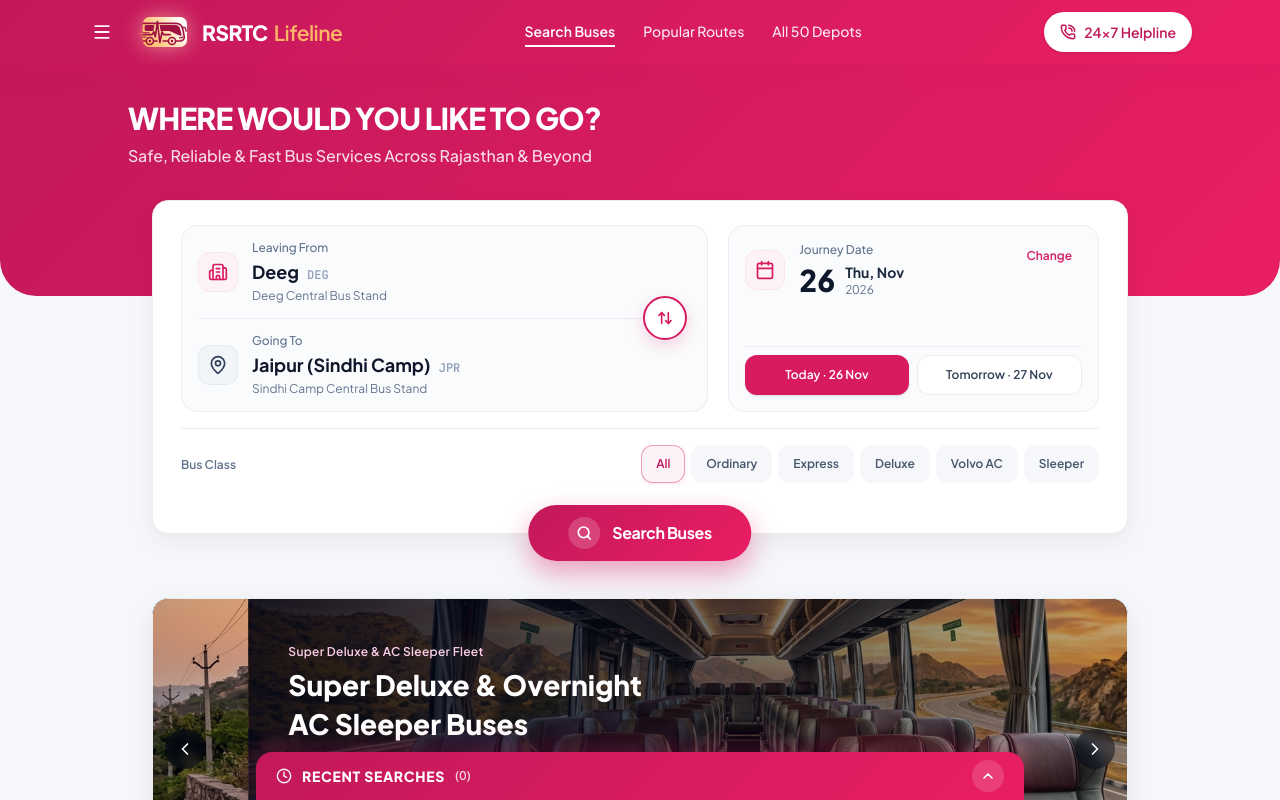
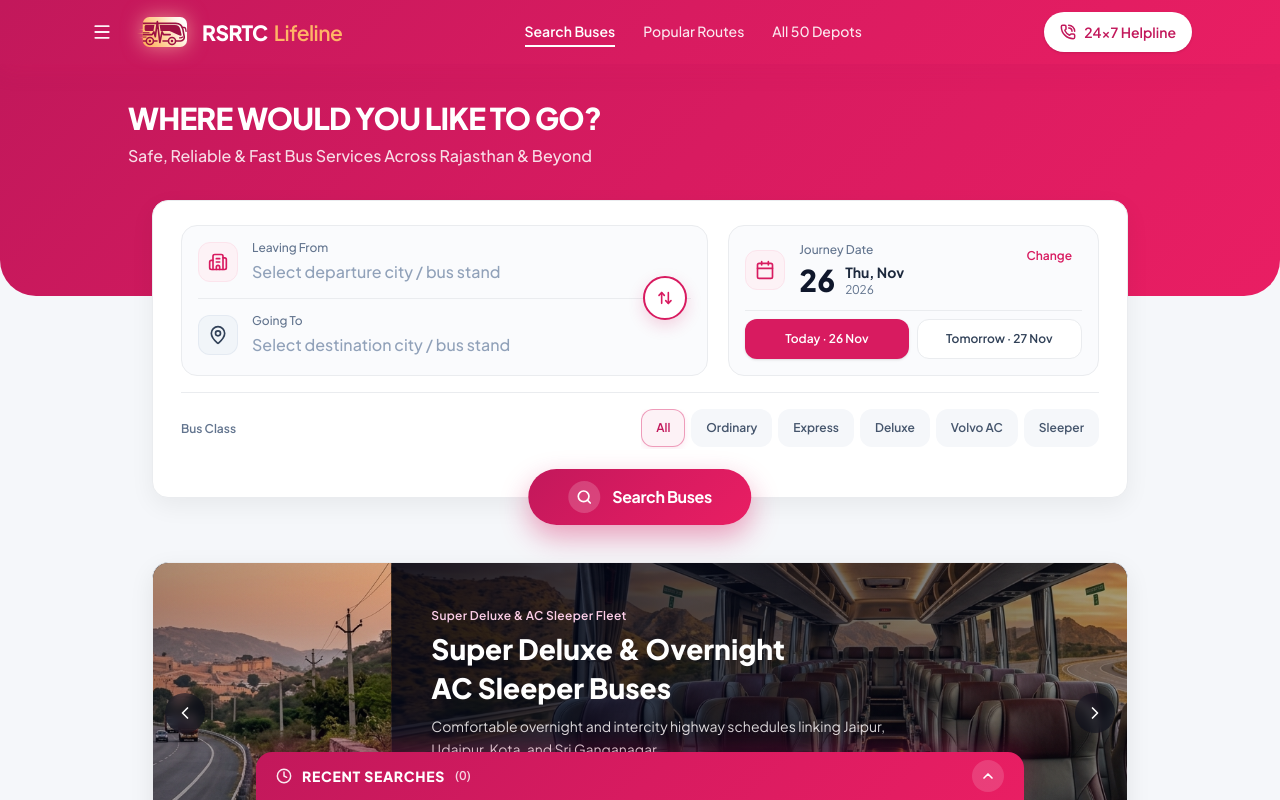
Before and after one commit to sscsathi/RSRTC-Lifeline, a React (Vite) app: page / in a window 1280 px wide. Shown: the top 800 px of the page. Built offline with nearby package versions, Linux system fonts and the light colour scheme.

Commit message:
feat: refactor city selection and input validation
- Reset default search state to empty
- Implement `findCityById` for safer lookup and validation
- Add empty-state check to `generateBusSchedules`
- Update search widget to prevent invalid route requests

```diff
--- a/src/App.tsx
+++ b/src/App.tsx
@@ -19,6 +19,7 @@ import {
   PopularRoute,
   RecentSearch,
   generateBusSchedules,
+  findCityById,
   getCityById,
 } from './data/rsrtcData';
 
@@ -31,7 +32,9 @@ function isValidRecentSearch(item: unknown): item is RecentSearch {
   return (
     typeof candidate.id === 'string' &&
     typeof candidate.fromId === 'string' &&
+    candidate.fromId.length > 0 &&
     typeof candidate.toId === 'string' &&
+    candidate.toId.length > 0 &&
     typeof candidate.fromName === 'string' &&
     typeof candidate.toName === 'string' &&
     typeof candidate.dateIso === 'string' &&
@@ -41,8 +44,8 @@ function isValidRecentSearch(item: unknown): item is RecentSearch {
 }
 
 export default function App() {
-  const [fromId, setFromId] = useState<string>('deeg');
-  const [toId, setToId] = useState<string>('jaipur-sindhi-camp');
+  const [fromId, setFromId] = useState<string>('');
+  const [toId, setToId] = useState<string>('');
   const [dateIso, setDateIso] = useState<string>(DEFAULT_TODAY_ISO);
   const [busFilter, setBusFilter] = useState<BusFilterOption>('All');
   const [activeView, setActiveView] = useState<'home' | 'results'>('home');
@@ -84,7 +87,7 @@ export default function App() {
   }, [recentSearches]);
 
   const busSchedules = useMemo(
-    () => generateBusSchedules(fromId, toId, dateIso),
+    () => (fromId && toId ? generateBusSchedules(fromId, toId, dateIso) : []),
     [fromId, toId, dateIso]
   );
 
@@ -126,11 +129,16 @@ export default function App() {
     nextDate = dateIso,
     nextFilter = busFilter
   ) => {
-    setFromId(nextFrom);
-    setToId(nextTo);
+    const validFrom = findCityById(nextFrom);
+    const validTo = findCityById(nextTo);
+    if (!validFrom || !validTo || validFrom.id === validTo.id) {
+      return;
+    }
+    setFromId(validFrom.id);
+    setToId(validTo.id);
     setDateIso(nextDate);
     setBusFilter(nextFilter);
-    recordSearch(nextFrom, nextTo, nextDate, nextFilter);
+    recordSearch(validFrom.id, validTo.id, nextDate, nextFilter);
     setActiveView('results');
     setRecentSheetOpen(false);
     window.scrollTo({ top: 0, behavior: 'smooth' });
--- a/src/components/SearchWidget.tsx
+++ b/src/components/SearchWidget.tsx
@@ -8,6 +8,7 @@ import {
   ChevronLeft,
   ChevronRight,
   Check,
+  AlertCircle,
 } from 'lucide-react';
 import {
   CITY_HUBS,
@@ -15,7 +16,7 @@ import {
   BusFilterOption,
   formatIsoDateParts,
   shiftIsoDate,
-  getCityById,
+  findCityById,
 } from '../data/rsrtcData';
 
 const BUS_FILTERS: BusFilterOption[] = [
@@ -58,6 +59,11 @@ export const SearchWidget: React.FC<SearchWidgetProps> = ({
   const [fromQuery, setFromQuery] = useState('');
   const [toQuery, setToQuery] = useState('');
   const [swapTurns, setSwapTurns] = useState(0);
+  const [validationError, setValidationError] = useState<{
+    message: string;
+    missingFrom: boolean;
+    missingTo: boolean;
+  } | null>(null);
   const [calendarMonth, setCalendarMonth] = useState(() => {
     const [y, m] = dateIso.split('-').map(Number);
     return { year: y, month: (m || 11) - 1 };
@@ -65,10 +71,14 @@ export const SearchWidget: React.FC<SearchWidgetProps> = ({
 
   const containerRef = useRef<HTMLDivElement>(null);
 
-  const fromCity = getCityById(fromId);
-  const toCity = getCityById(toId);
+  const fromCity = findCityById(fromId);
+  const toCity = findCityById(toId);
   const dateParts = formatIsoDateParts(dateIso);
   const tomorrowIso = shiftIsoDate(todayIso, 1);
+
+  useEffect(() => {
+    setValidationError(null);
+  }, [fromId, toId]);
 
   useEffect(() => {
     const handleClickOutside = (e: MouseEvent) => {
@@ -101,21 +111,63 @@ export const SearchWidget: React.FC<SearchWidgetProps> = ({
 
   const handleSelectCity = (field: 'from' | 'to', city: CityHub) => {
     if (field === 'from') {
-      if (city.id === toId) {
+      if (toId && city.id === toId) {
         onSwapCities();
       } else {
         onChangeFrom(city.id);
       }
       setFromQuery('');
     } else {
-      if (city.id === fromId) {
+      if (fromId && city.id === fromId) {
         onSwapCities();
       } else {
         onChangeTo(city.id);
       }
       setToQuery('');
     }
+    setValidationError(null);
     setOpenDropdown(null);
+  };
+
+  const handleSearchClick = () => {
+    const missingFrom = !fromCity;
+    const missingTo = !toCity;
+
+    if (missingFrom && missingTo) {
+      setValidationError({
+        message: 'Please select both departure and destination cities before searching.',
+        missingFrom: true,
+        missingTo: true,
+      });
+      return;
+    }
+    if (missingFrom) {
+      setValidationError({
+        message: 'Please select a departure city / bus stand in Leaving From.',
+        missingFrom: true,
+        missingTo: false,
+      });
+      return;
+    }
+    if (missingTo) {
+      setValidationError({
+        message: 'Please select a destination city / bus stand in Going To.',
+        missingFrom: false,
+        missingTo: true,
+      });
+      return;
+    }
+    if (fromCity.id === toCity.id) {
+      setValidationError({
+        message: 'Departure and destination cities must be different.',
+        missingFrom: true,
+        missingTo: true,
+      });
+      return;
+    }
+
+    setValidationError(null);
+    onSearch();
   };
 
   // Calendar grid helpers
@@ -154,7 +206,11 @@ export const SearchWidget: React.FC<SearchWidgetProps> = ({
           {/* Top Inputs Grid: Responsive 1-col on mobile, 2-col on desktop with centered/right swap */}
           <div className="grid grid-cols-1 lg:grid-cols-12 gap-4 lg:gap-5 items-stretch">
             {/* From & To Combined Input Block */}
-            <div className="lg:col-span-7 relative rounded-2xl border border-[#EAECEF] bg-[#FAFBFD]">
+            <div
+              className={`lg:col-span-7 relative rounded-2xl border bg-[#FAFBFD] transition-colors ${
+                validationError ? 'border-[#D81B60]/55' : 'border-[#EAECEF]'
+              }`}
+            >
               {/* FROM Input */}
               <div className="relative">
                 <button
@@ -163,7 +219,11 @@ export const SearchWidget: React.FC<SearchWidgetProps> = ({
                     setOpenDropdown(openDropdown === 'from' ? null : 'from');
                     setFromQuery('');
                   }}
-                  className="w-full min-h-[72px] px-4 py-3.5 pr-16 flex items-center gap-3.5 text-left rounded-t-2xl hover:bg-white/90 transition-colors cursor-pointer focus-visible:outline-2 focus-visible:outline-[#D81B60]"
+                  className={`w-full min-h-[72px] px-4 py-3.5 pr-16 flex items-center gap-3.5 text-left rounded-t-2xl transition-colors cursor-pointer focus-visible:outline-2 focus-visible:outline-[#D81B60] ${
+                    validationError?.missingFrom
+                      ? 'bg-[#FDF2F6]/65 hover:bg-[#FDF2F6]/90'
+                      : 'hover:bg-white/90'
+                  }`}
                 >
                   <div className="w-10 h-10 rounded-xl bg-[#FDF2F6] border border-[#FCE4EC] flex items-center justify-center shrink-0">
                     <Building2 className="w-5 h-5 text-[#D81B60]" strokeWidth={2} />
@@ -172,6 +232,8 @@ export const SearchWidget: React.FC<SearchWidgetProps> = ({
                     <span className="block text-xs font-medium text-slate-500">
                       Leaving From
                     </span>
+                    {fromCity ? (
+                      <>
                         <div className="flex items-baseline gap-2 mt-0.5">
                           <span className="text-base sm:text-lg font-bold text-slate-900 truncate">
                             {fromCity.name}
@@ -183,6 +245,16 @@ export const SearchWidget: React.FC<SearchWidgetProps> = ({
                         <span className="block text-xs text-slate-500 truncate mt-0.5">
                           {fromCity.stand}
                         </span>
+                      </>
+                    ) : (
+                      <span
+                        className={`block text-sm sm:text-base font-medium truncate mt-1 ${
+                          validationError?.missingFrom ? 'text-[#C2185B]' : 'text-slate-400'
+                        }`}
+                      >
+                        Select departure city / bus stand
+                      </span>
+                    )}
                   </div>
                 </button>
 
@@ -263,7 +335,11 @@ export const SearchWidget: React.FC<SearchWidgetProps> = ({
                     setOpenDropdown(openDropdown === 'to' ? null : 'to');
                     setToQuery('');
                   }}
-                  className="w-full min-h-[72px] px-4 py-3.5 pr-16 flex items-center gap-3.5 text-left rounded-b-2xl hover:bg-white/90 transition-colors cursor-pointer focus-visible:outline-2 focus-visible:outline-[#D81B60]"
+                  className={`w-full min-h-[72px] px-4 py-3.5 pr-16 flex items-center gap-3.5 text-left rounded-b-2xl transition-colors cursor-pointer focus-visible:outline-2 focus-visible:outline-[#D81B60] ${
+                    validationError?.missingTo
+                      ? 'bg-[#FDF2F6]/65 hover:bg-[#FDF2F6]/90'
+                      : 'hover:bg-white/90'
+                  }`}
                 >
                   <div className="w-10 h-10 rounded-xl bg-slate-100 border border-slate-200/80 flex items-center justify-center shrink-0">
                     <MapPin className="w-5 h-5 text-slate-700" strokeWidth={2} />
@@ -272,6 +348,8 @@ export const SearchWidget: React.FC<SearchWidgetProps> = ({
                     <span className="block text-xs font-medium text-slate-500">
                       Going To
                     </span>
+                    {toCity ? (
+                      <>
                         <div className="flex items-baseline gap-2 mt-0.5">
                           <span className="text-base sm:text-lg font-bold text-slate-900 truncate">
                             {toCity.name}
@@ -283,6 +361,16 @@ export const SearchWidget: React.FC<SearchWidgetProps> = ({
                         <span className="block text-xs text-slate-500 truncate mt-0.5">
                           {toCity.stand}
                         </span>
+                      </>
+                    ) : (
+                      <span
+                        className={`block text-sm sm:text-base font-medium truncate mt-1 ${
+                          validationError?.missingTo ? 'text-[#C2185B]' : 'text-slate-400'
+                        }`}
+                      >
+                        Select destination city / bus stand
+                      </span>
+                    )}
                   </div>
                 </button>
 
@@ -519,11 +607,22 @@ export const SearchWidget: React.FC<SearchWidgetProps> = ({
             </div>
           </div>
 
+          {/* Validation Prompt when either city is unselected */}
+          {validationError && (
+            <div
+              role="alert"
+              className="mt-3.5 px-3.5 py-2.5 rounded-xl bg-[#FDF2F6] border border-[#D81B60]/35 text-[#B0124D] flex items-center gap-2.5 text-xs sm:text-sm font-semibold"
+            >
+              <AlertCircle className="w-4 h-4 text-[#D81B60] shrink-0" strokeWidth={2.2} />
+              <span>{validationError.message}</span>
+            </div>
+          )}
+
           {/* Overlapping Primary Crimson-Magenta Search CTA */}
           <div className="absolute left-1/2 -translate-x-1/2 -bottom-7 z-20">
             <button
               type="button"
-              onClick={onSearch}
+              onClick={handleSearchClick}
               className="group min-h-[56px] px-8 sm:px-10 rounded-full rsrtc-gradient text-white font-bold text-sm sm:text-base tracking-tight flex items-center gap-3 shadow-[0_12px_28px_rgba(216,27,96,0.4)] hover:shadow-[0_16px_34px_rgba(216,27,96,0.48)] hover:-translate-y-0.5 active:scale-[0.97] transition-all duration-200 cursor-pointer whitespace-nowrap focus-visible:outline-2 focus-visible:outline-offset-2 focus-visible:outline-[#D81B60]"
             >
               <span className="w-8 h-8 rounded-full bg-white/18 flex items-center justify-center group-hover:scale-105 transition-transform">
--- a/src/data/rsrtcData.ts
+++ b/src/data/rsrtcData.ts
@@ -406,14 +406,23 @@ export const HERITAGE_BANNERS: HeritageBanner[] = [
   },
 ];
 
-export function getCityById(id: string): CityHub {
+export function findCityById(id: string): CityHub | null {
+  if (!id) return null;
   const exact = CITY_HUBS.find((c) => c.id === id);
   if (exact) return exact;
   // Graceful fallback for older saved IDs like 'jaipur'
   if (id === 'jaipur') {
-    return CITY_HUBS.find((c) => c.id === 'jaipur-sindhi-camp') ?? CITY_HUBS[0];
+    return CITY_HUBS.find((c) => c.id === 'jaipur-sindhi-camp') ?? null;
   }
-  return CITY_HUBS.find((c) => c.id === 'jaipur-sindhi-camp') ?? CITY_HUBS[0];
+  return null;
+}
+
+export function getCityById(id: string): CityHub {
+  return (
+    findCityById(id) ??
+    CITY_HUBS.find((c) => c.id === 'jaipur-sindhi-camp') ??
+    CITY_HUBS[0]
+  );
 }
 
 export function calculateRoadDistanceKm(from: CityHub, to: CityHub): number {
@@ -703,10 +712,10 @@ export function generateBusSchedules(
   toId: string,
   dateIso: string
 ): BusService[] {
-  const fromCity = getCityById(fromId);
-  const toCity = getCityById(toId);
+  const fromCity = findCityById(fromId);
+  const toCity = findCityById(toId);
 
-  if (fromCity.id === toCity.id) return [];
+  if (!fromCity || !toCity || fromCity.id === toCity.id) return [];
 
   // 1. Exact direct matches from dataset
   const exactMatches = RSRTC_ROUTES.filter(
```
Lines whose indentation alone changed are shown as unchanged.
